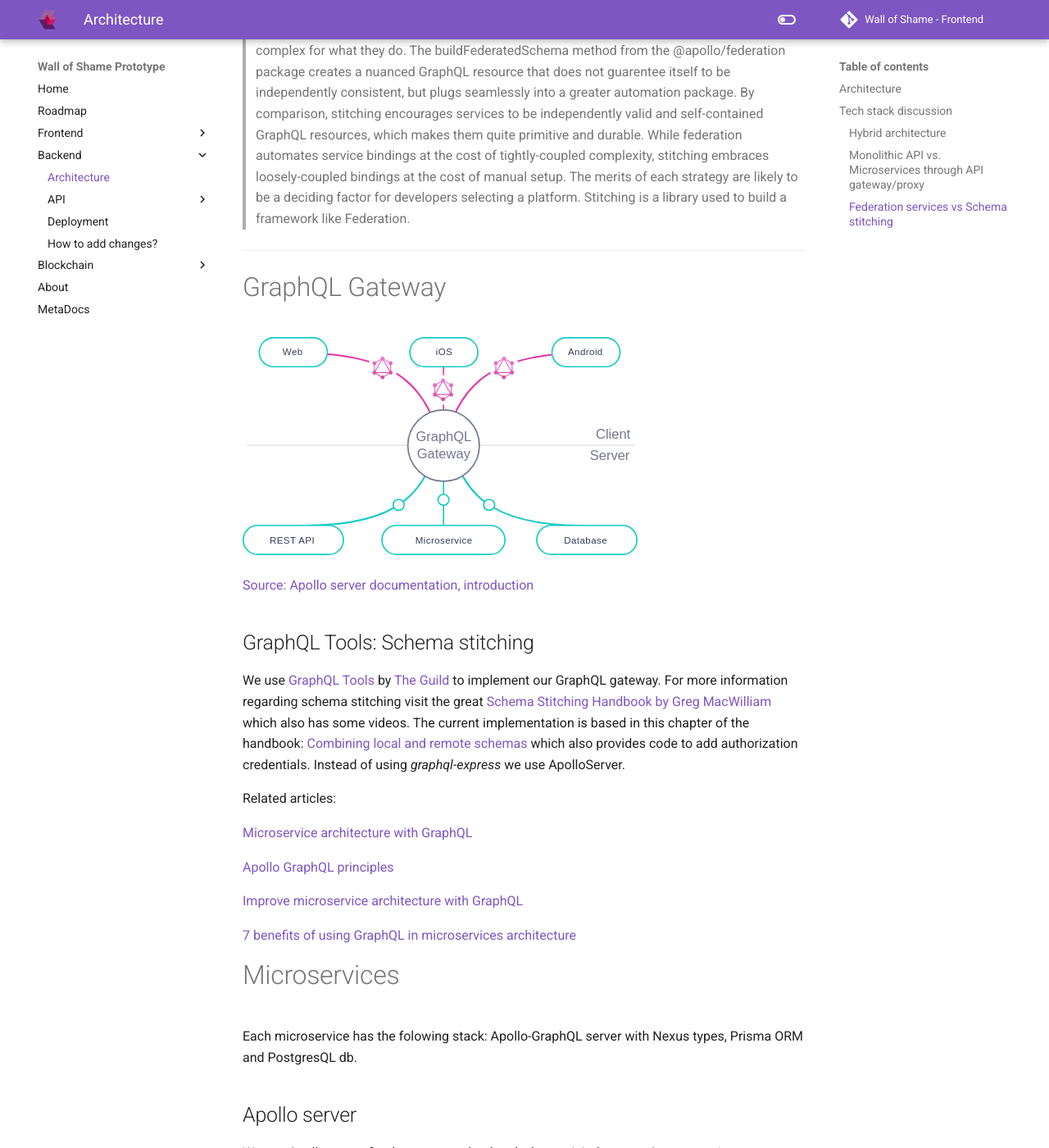
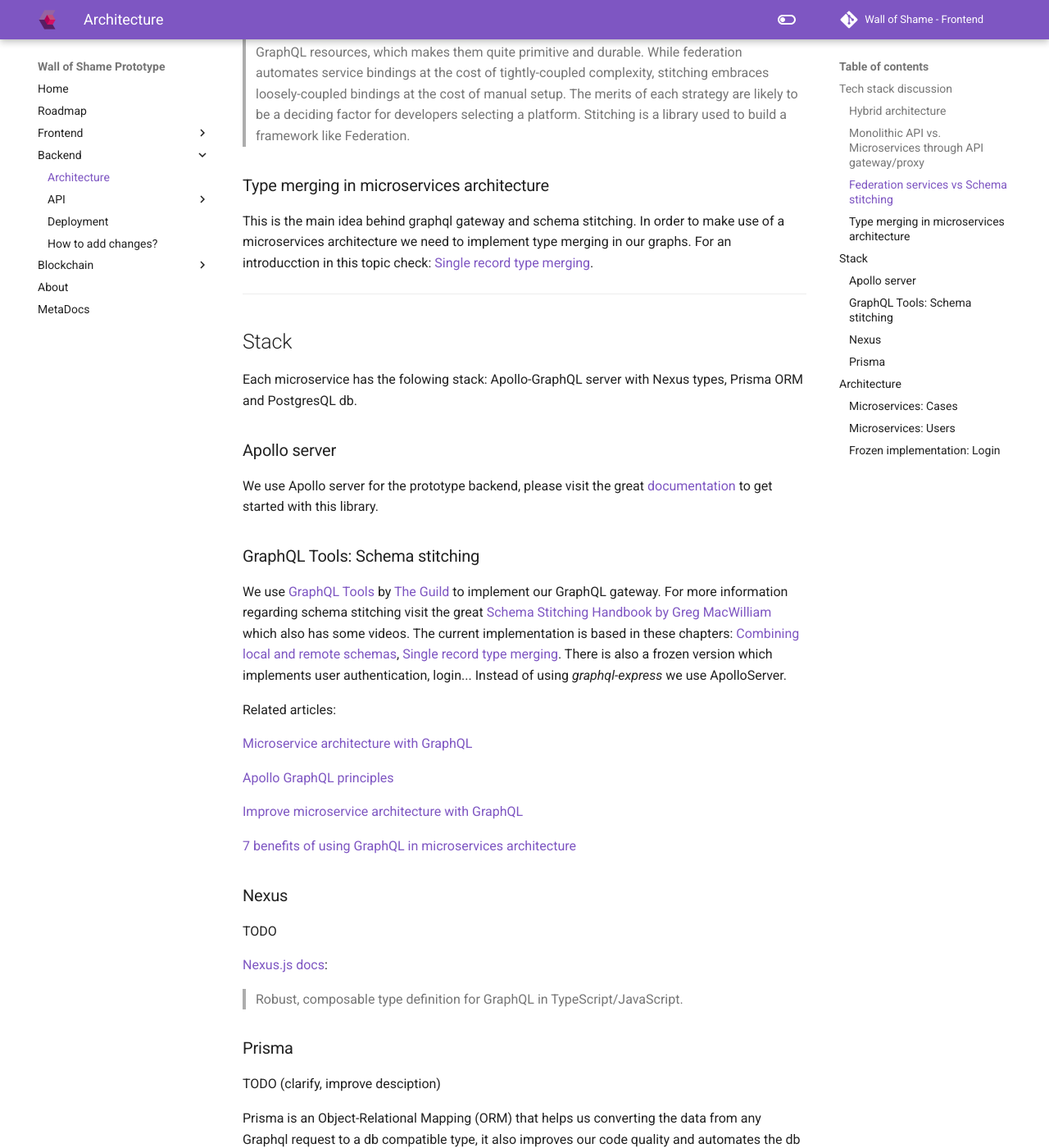
Before and after one commit to P2PModels/wallofshame-frontend, an MkDocs documentation site: the page built from docs/docs/backend/architecture.md, in a window 1280 px wide and 1400 px high, scrolled down 1457 px. Shown: the whole window at 82% size. Built offline with MkDocs 1.6.1 and Material for MkDocs 9.7.7, drawn with Linux system fonts in a browser that asks for light colours; comment, search, counter and statistics services are not loaded; some of the changed text lies outside the part shown.

Commit message:
Improve docs

```diff
--- a/docs/docs/backend/architecture.md
+++ b/docs/docs/backend/architecture.md
@@ -35,17 +31,23 @@ Quoting [Schema stitching Handbook](https://github.com/gmac/schema-stitching-han
 
 > As you get the hang of schema stitching, you may find that Federation services are fairly complex for what they do. The buildFederatedSchema method from the @apollo/federation package creates a nuanced GraphQL resource that does not guarentee itself to be independently consistent, but plugs seamlessly into a greater automation package. By comparison, stitching encourages services to be independently valid and self-contained GraphQL resources, which makes them quite primitive and durable. While federation automates service bindings at the cost of tightly-coupled complexity, stitching embraces loosely-coupled bindings at the cost of manual setup. The merits of each strategy are likely to be a deciding factor for developers selecting a platform. Stitching is a library used to build a framework like Federation.
 
+### Type merging in microservices architecture
+
+This is the main idea behind graphql gateway and schema stitching. In order to make use of a microservices architecture we need to implement type merging in our graphs. For an introducction in this topic check: [Single record type merging](https://github.com/gmac/schema-stitching-handbook/tree/master/type-merging-single-records).
+
 ---
 
-# GraphQL Gateway
+## Stack
 
-<img src="/assets/images/apollo-diagram.svg" alt="Apollo server diagram" width="70%" style="display: inline-block">
+Each microservice has the folowing stack: Apollo-GraphQL server with Nexus types, Prisma ORM and PostgresQL db.
 
-[Source: Apollo server documentation, introduction](https://www.apollographql.com/docs/apollo-server/)
+### Apollo server
 
-## GraphQL Tools: Schema stitching
+We use Apollo server for the prototype backend, please visit the great [documentation](https://www.apollographql.com/docs/apollo-server/) to get started with this library.
 
-We use [GraphQL Tools](https://www.graphql-tools.com/docs/schema-stitching/stitch-combining-schemas) by [The Guild](https://the-guild.dev/) to implement our GraphQL gateway. For more information regarding schema stitching visit the great [Schema Stitching Handbook by Greg MacWilliam](https://github.com/gmac/schema-stitching-handbook) which also has some videos. The current implementation is based in this chapter of the handbook: [Combining local and remote schemas](https://github.com/gmac/schema-stitching-handbook/tree/master/combining-local-and-remote-schemas) which also provides code to add authorization credentials. Instead of using <i>graphql-express</i> we use ApolloServer.
+### GraphQL Tools: Schema stitching
+
+We use [GraphQL Tools](https://www.graphql-tools.com/docs/schema-stitching/stitch-combining-schemas) by [The Guild](https://the-guild.dev/) to implement our GraphQL gateway. For more information regarding schema stitching visit the great [Schema Stitching Handbook by Greg MacWilliam](https://github.com/gmac/schema-stitching-handbook) which also has some videos. The current implementation is based in these chapters: [Combining local and remote schemas](https://github.com/gmac/schema-stitching-handbook/tree/master/combining-local-and-remote-schemas), [Single record type merging](https://github.com/gmac/schema-stitching-handbook/tree/master/type-merging-single-records). There is also a frozen version which implements user authentication, login... Instead of using <i>graphql-express</i> we use ApolloServer.
 
 Related articles:
 
@@ -73,13 +67,25 @@ TODO
 
 > Robust, composable type definition for GraphQL in TypeScript/JavaScript.
 
-## Prisma
+### Prisma
 
 TODO (clarify, improve desciption)
 
 Prisma is an Object-Relational Mapping (ORM) that helps us converting the data from any Graphql request to a db compatible type, it also improves our code quality and automates the db management. Check the [documentation](https://www.prisma.io/docs/) to learn more about its capabilities.
 
-## Login
+---
+
+## Architecture
+
+<img src="/assets/images/apollo-diagram.svg" alt="Apollo server diagram" width="70%" style="display: inline-block">
+
+[Source: Apollo server documentation, introduction](https://www.apollographql.com/docs/apollo-server/)
+
+### Microservices: Cases
+
+### Microservices: Users
+
+### Frozen implementation: Login
 
 The login architecture for the backend is inspired in [this example from Prisma repositories](https://github.com/prisma/prisma-examples/tree/latest/typescript/graphql-auth). The [jwt (Json Web Token) library](https://jwt.io/introduction) is used alongside [bcryptjs](https://www.npmjs.com/package/bcryptjs). Users id are generated with the standard built-in implementaion of UUID of PostgresQL throuth the `@default(uuid)` rule in the _./prisma/schema.prisma_ data model. This can also be done manually in the resolvers or in the client with the [uuid library](https://www.npmjs.com/package/uuid). For the authorization rules, the [graphql-shield](https://graphql-shield.vercel.app/) and [graphql-middleware](https://www.npmjs.com/package/graphql-middleware) libraries are used.
 
--- a/docs/mkdocs.yml
+++ b/docs/mkdocs.yml
@@ -14,8 +14,8 @@ nav:
     - Backend:
           - Architecture: backend/architecture.md
           - API:
-                - User: backend/api/user.md
-                - Badge: backend/api/badge.md
+                - Cases: backend/api/cases.md
+                - Users: backend/api/users.md
           - Deployment: backend/deployment.md
           - 'How to add changes?': backend/editing-guide.md
     - Blockchain:
```
Also changed, not shown: other parts of docs/docs/backend/architecture.md (+1 -13 lines), docs/docs/backend/api/badge.md (deleted, +0 -21 lines), docs/docs/backend/api/cases.md (added, +13 -0 lines), docs/docs/backend/api/users.md (renamed from docs/docs/backend/api/user.md, +1 -1 lines), docs/docs/roadmap.md (+1 -1 lines).
